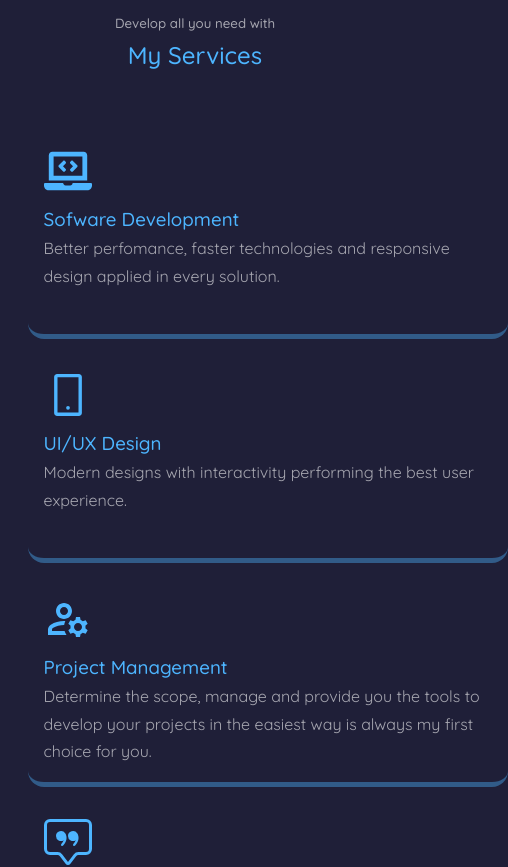
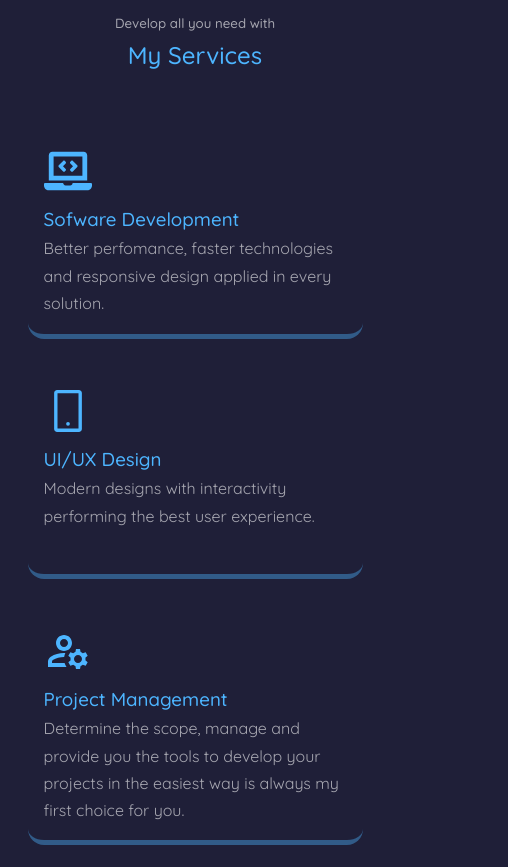
Before and after one commit to lapc18/react-portfolio, a React (Create React App) app: page / in a window 390 px wide. Shown: the part 4040-4907 px from the top of the page, 508 px wide, since content can reach past the window. Built offline with nearby package versions, Linux system fonts and the light colour scheme.

Commit message:
feat: add responsive css for services section

```diff
--- a/src/components/my-services/my-services.scss
+++ b/src/components/my-services/my-services.scss
@@ -68,6 +68,11 @@
       display: grid;
       grid-template-columns: auto;
     }
+
+    .service-block {
+      min-width: auto;
+      margin-bottom: 1rem;
+    }
   }
 }
 
@@ -75,7 +80,12 @@
   .container {
     &__services {
       display: grid;
-      grid-template-columns: auto;
+      grid-template-columns: 1fr 1fr;
+    }
+
+    .service-block {
+      min-width: auto;
+      margin-bottom: 1rem;
     }
   }
 }
@@ -86,5 +96,10 @@
       display: grid;
       grid-template-columns: 1fr 1fr;
     }
+
+    .service-block {
+      min-width: auto;
+      margin-bottom: 1rem;
+    }
   }
 }
```
